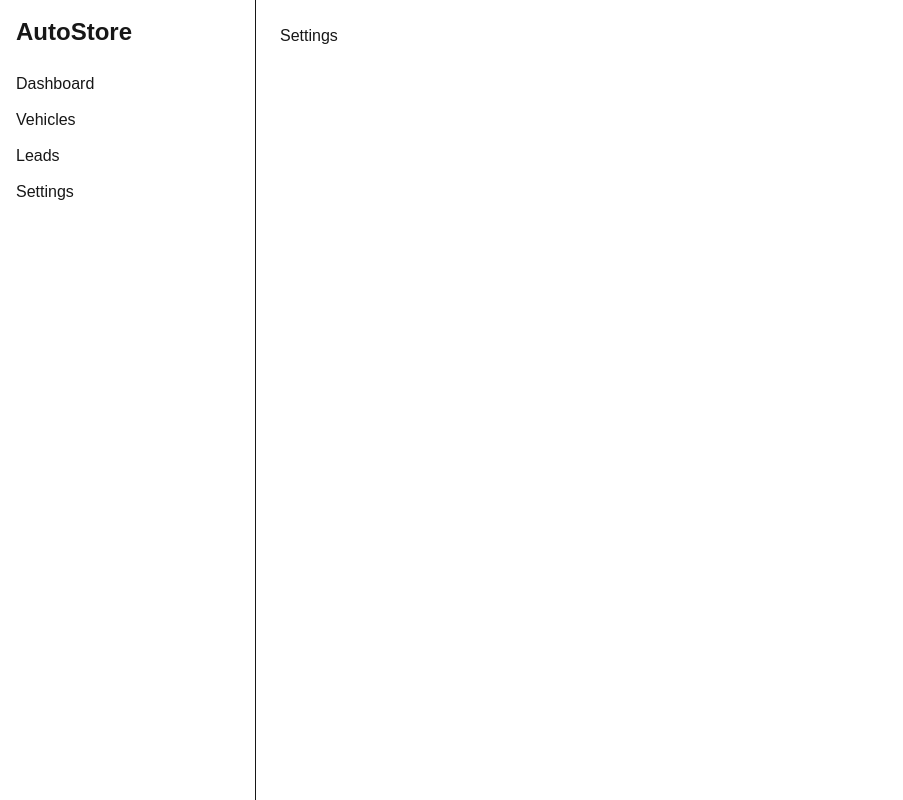
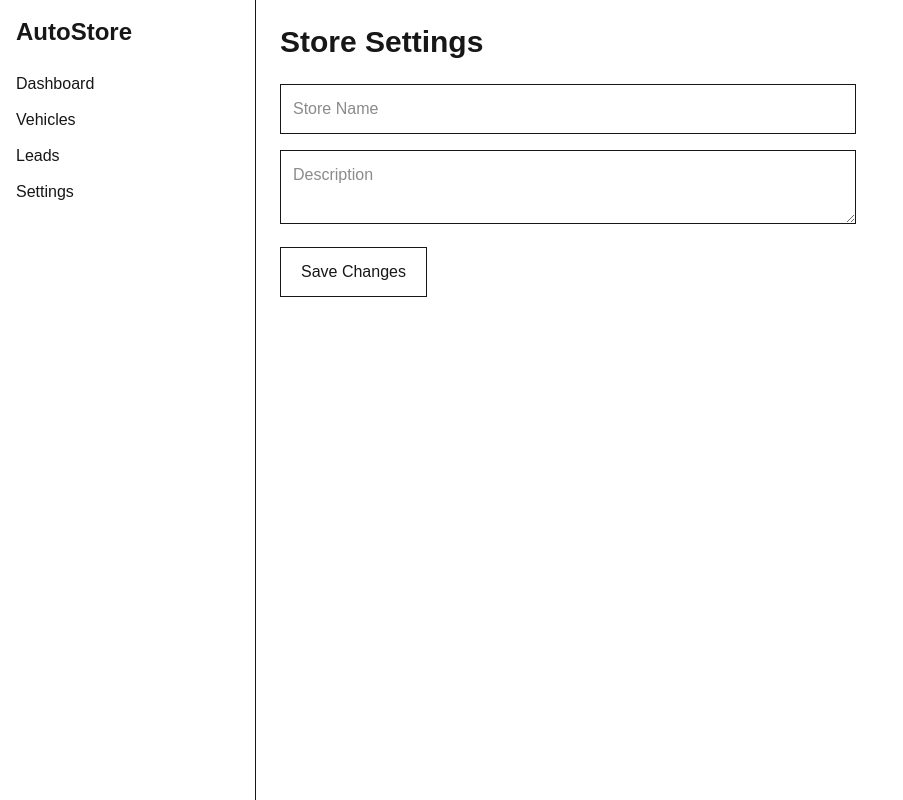
Before and after one commit to afnangit00/autostore-saas, a Next.js app: page /dashboard/settings in a window 1280 px wide. Shown: the whole page, without its empty margins (0-903 px from the left). Built offline with nearby package versions, Linux system fonts and the light colour scheme; no server answers.

Commit message:
Add store settings UI and update

```diff
--- a/src/app/(dashboard)/dashboard/settings/page.tsx
+++ b/src/app/(dashboard)/dashboard/settings/page.tsx
@@ -1,9 +1,209 @@
+"use client";
+
+import { useEffect, useState } from "react";
+
 export default function SettingsPage() {
+
+  const [name, setName] =
+    useState("");
+
+  const [description, setDescription] =
+    useState("");
+
+  const [loading, setLoading] =
+    useState(false);
+
+
+  useEffect(() => {
+
+    async function getStore(){
+
+      const res = await fetch("/api/store/settings");
+
+      const data =
+        await res.json();
+
+
+      if(data.store){
+
+        setName(
+          data.store.name
+        );
+
+        setDescription(
+          data.store.description
+        );
+
+      }
+
+    }
+
+
+    getStore();
+
+  },[]);
+
+
+
+  async function updateStore(){
+
+    try{
+
+      setLoading(true);
+
+
+      const res =
+        await fetch(
+          "/api/store/settings",
+          {
+            method:"PUT",
+
+            headers:{
+              "Content-Type":
+              "application/json"
+            },
+
+            body:JSON.stringify({
+
+              name,
+
+              description
+
+            })
+
+          }
+        );
+
+
+      const data =
+        await res.json();
+
+
+      if(data.success){
+
+        alert(
+          "Store Updated"
+        );
+
+      }
+
+
+    }
+    catch(error){
+
+      console.log(error);
+
+    }
+    finally{
+
+      setLoading(false);
+
+    }
+
+  }
+
+
+
   return (
+
     <div>
-      <h1>
-        Settings
+
+      <h1
+        className="
+        text-3xl
+        font-bold
+        mb-6
+        "
+      >
+        Store Settings
       </h1>
+
+
+
+      <div
+        className="
+        max-w-xl
+        space-y-4
+        "
+      >
+
+
+        <input
+
+          value={name}
+
+          onChange={
+            e =>
+            setName(
+              e.target.value
+            )
+          }
+
+          placeholder="Store Name"
+
+          className="
+          border
+          p-3
+          w-full
+          "
+        />
+
+
+
+        <textarea
+
+          value={description}
+
+          onChange={
+            e =>
+            setDescription(
+              e.target.value
+            )
+          }
+
+          placeholder="Description"
+
+          className="
+          border
+          p-3
+          w-full
+          "
+        />
+
+
+
+        <button
+
+          onClick={
+            updateStore
+          }
+
+          disabled={loading}
+
+          className="
+          border
+          px-5
+          py-3
+          "
+        >
+
+          {
+          loading
+          ?
+          "Saving..."
+          :
+          "Save Changes"
+          }
+
+
+        </button>
+
+
+      </div>
+
+
     </div>
+
   );
+
 }
```
